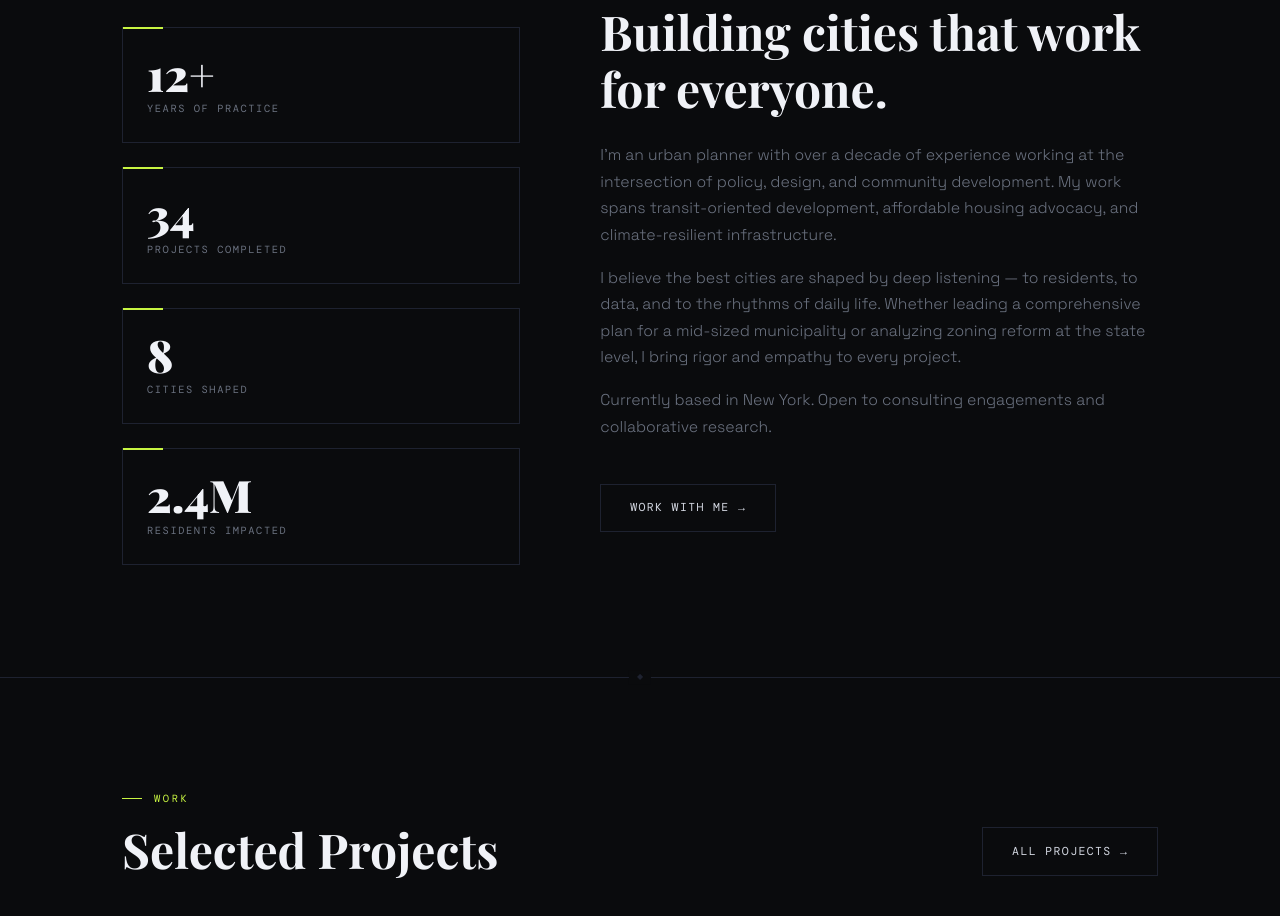
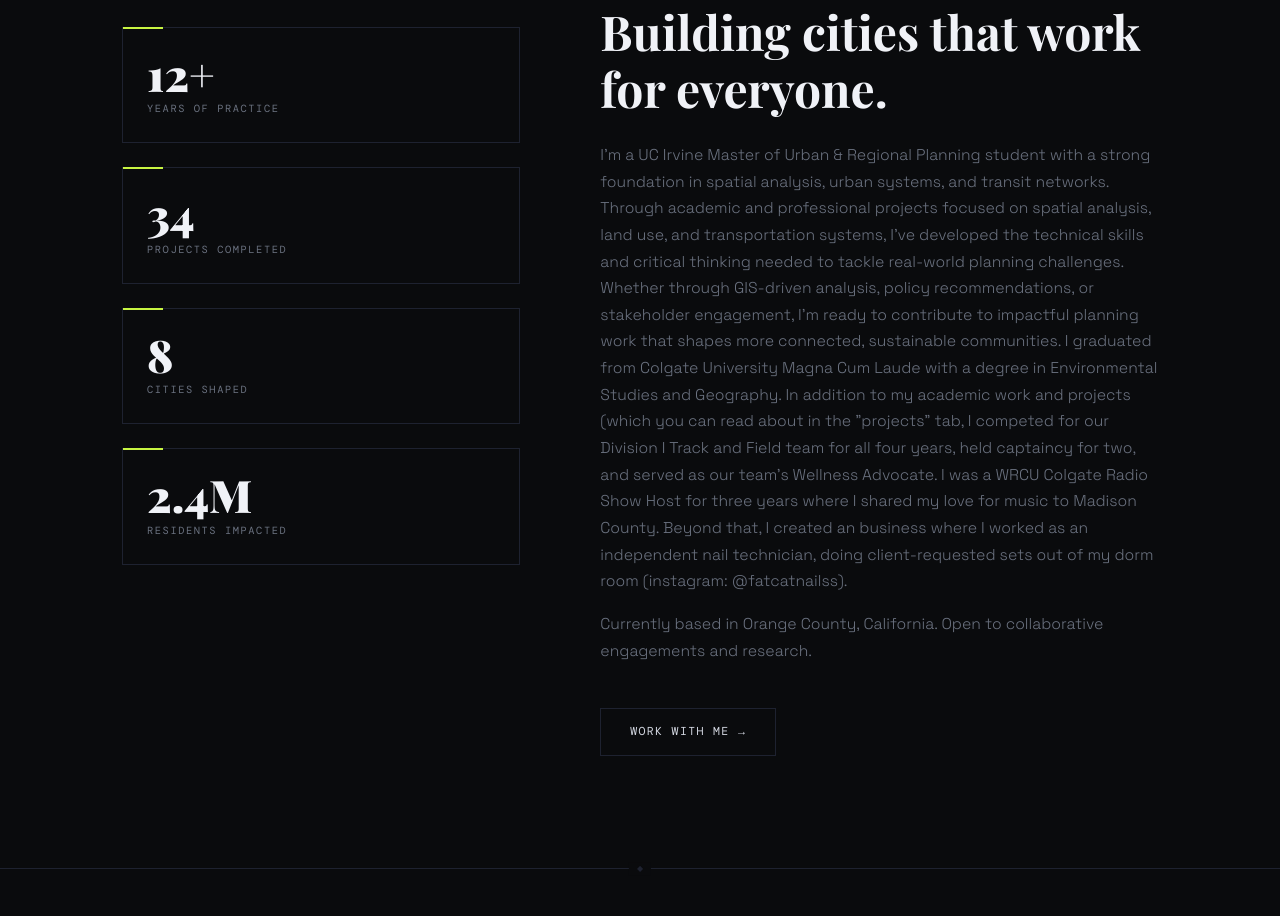
Before and after one commit to saratabibian/saratabibian.github.io, a plain HTML site: page index.html in a window 1280 px wide. Shown: the part 944-1860 px from the top of the page. Drawn offline with nearby package versions, Linux system fonts and the light colour scheme; a web font is replaced by a local one.

Commit message:
Revise hero name and update about me section
Updated personal information and experience details for the hero section and about me section.

```diff
--- a/index.html
+++ b/index.html
@@ -594,7 +594,7 @@
     <div class="container" style="display:contents">
       <div class="hero-left container">
         <div class="hero-eyebrow">Urban Planner · City Designer · Policy Analyst</div>
-        <h1 class="hero-name">Alex<br><span>Morgan</span></h1>
+        <h1 class="hero-name">Sara<br><span>Tabibian</span></h1>
         <div class="hero-title">Shaping cities, one block at a time.</div>
         <p class="hero-desc">
           I design equitable, livable urban spaces through data-driven policy,
@@ -709,18 +709,27 @@
           <div class="section-tag">About Me</div>
           <h2>Building cities that work for everyone.</h2>
           <p>
-            I'm an urban planner with over a decade of experience working at the intersection of
-            policy, design, and community development. My work spans transit-oriented development,
-            affordable housing advocacy, and climate-resilient infrastructure.
+            I'm a UC Irvine Master of Urban & Regional Planning student with a strong foundation in spatial analysis, urban systems, and transit networks.
+            Through academic and professional projects focused on spatial analysis, land use, and transportation systems,
+            I’ve developed the technical skills and critical thinking needed to tackle real-world planning challenges.
+            Whether through GIS-driven analysis, policy recommendations, or stakeholder engagement, I’m ready to contribute to
+            impactful planning work that shapes more connected, sustainable communities.
+
+            I graduated from Colgate University Magna Cum Laude with a degree in Environmental Studies and Geography.
+            In addition to my academic work and projects (which you can read about in the "projects" tab,
+            I competed for our Division I Track and Field team for all four years, held captaincy for two, and served as our team's Wellness Advocate.
+            I was a WRCU Colgate Radio Show Host for three years where I shared my love for music to Madison County. Beyond that, I created an business where I worked as an independent nail technician,
+            doing client-requested sets out of my dorm room (instagram: @fatcatnailss).
+
+
           </p>
+
+
+
           <p>
-            I believe the best cities are shaped by deep listening — to residents, to data,
-            and to the rhythms of daily life. Whether leading a comprehensive plan for a mid-sized
-            municipality or analyzing zoning reform at the state level, I bring rigor and empathy to every project.
+            Currently based in Orange County, California. Open to collaborative engagements and research.
           </p>
-          <p>
-            Currently based in New York. Open to consulting engagements and collaborative research.
-          </p>
+
           <br/>
           <a href="#contact" class="btn btn-outline">Work with me →</a>
         </div>
```
